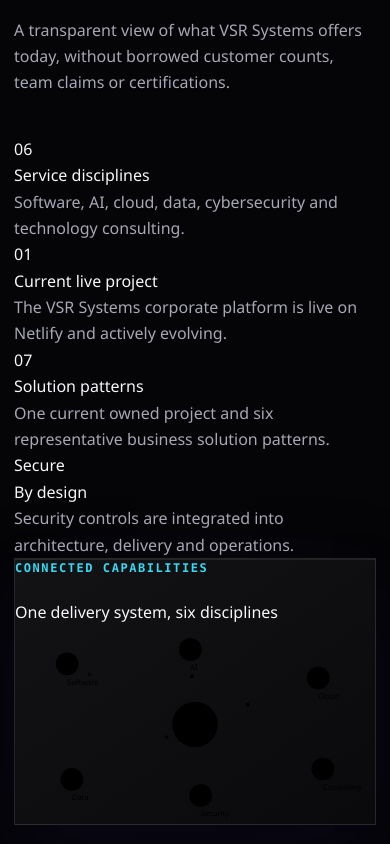
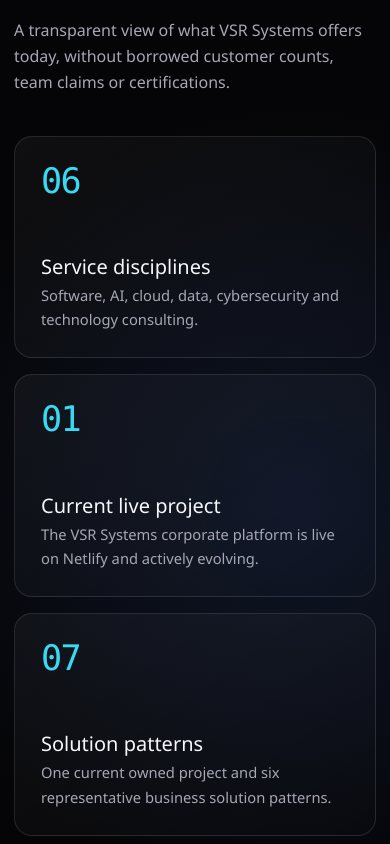
Before and after one commit to shiv10r/VSRSystems, a React (Vite) app: page / in a window 390 px wide. Shown: the part 1900-2744 px from the top of the page. Built offline with nearby package versions, Linux system fonts and the light colour scheme.

Commit message:
Style business story experience
Ultraworked with [Sisyphus](https://github.com/code-yeongyu/oh-my-openagent)

Co-authored-by: Sisyphus <clio-agent@sisyphuslabs.ai>

```diff
--- a/src/styles/globals.css
+++ b/src/styles/globals.css
@@ -2,6 +2,7 @@
 @import "./layout.css";
 @import "./components.css";
 @import "./pages.css";
+@import "./story.css";
 
 :root {
   color-scheme: dark;
--- /dev/null
+++ b/src/styles/story.css
@@ -0,0 +1,260 @@
+.milestones-story {
+  background:
+    radial-gradient(circle at 76% 38%, rgba(75, 125, 248, 0.13), transparent 34%), var(--canvas);
+}
+.milestones-story__layout {
+  display: grid;
+  grid-template-columns: minmax(0, 0.82fr) minmax(440px, 1.18fr);
+  align-items: stretch;
+  gap: 20px;
+}
+.milestone-grid {
+  display: grid;
+  grid-template-columns: 1fr 1fr;
+  gap: 16px;
+}
+.milestone-card {
+  min-height: 240px;
+  height: 100%;
+  padding: 26px;
+  border: 1px solid var(--border);
+  border-radius: 18px;
+  background: linear-gradient(145deg, rgba(255, 255, 255, 0.045), rgba(255, 255, 255, 0.012));
+}
+.milestone-card > span {
+  display: block;
+  margin-bottom: 52px;
+  color: var(--cyan);
+  font-family: var(--font-mono);
+  font-size: clamp(2.2rem, 4vw, 4rem);
+  line-height: 1;
+  letter-spacing: -0.05em;
+}
+.milestone-card h3 {
+  font-size: 1.25rem;
+}
+.milestone-card p {
+  margin-bottom: 0;
+  font-size: 0.92rem;
+}
+.service-network {
+  min-width: 0;
+  padding: 30px;
+  overflow: hidden;
+  border-radius: 24px;
+}
+.service-network__heading h3 {
+  font-size: clamp(1.6rem, 3vw, 2.6rem);
+}
+.service-network svg {
+  width: 100%;
+  min-height: 360px;
+  margin-top: 12px;
+}
+.service-network__line {
+  stroke: rgba(255, 255, 255, 0.14);
+  stroke-width: 1.5;
+}
+.service-network__packet {
+  fill: var(--cyan);
+  filter: drop-shadow(0 0 8px var(--cyan));
+}
+.service-network__node circle {
+  fill: var(--surface-strong);
+  stroke: rgba(139, 109, 246, 0.55);
+  stroke-width: 1.5;
+}
+.service-network__node text {
+  fill: var(--text-muted);
+  font-family: var(--font-mono);
+  font-size: 13px;
+  text-anchor: middle;
+}
+.service-network__core circle {
+  fill: rgba(55, 217, 243, 0.1);
+  stroke: var(--cyan);
+  stroke-width: 1.5;
+  filter: drop-shadow(0 0 24px rgba(55, 217, 243, 0.32));
+}
+.service-network__core text {
+  fill: var(--text);
+  font-family: var(--font-mono);
+  font-size: 18px;
+  font-weight: 650;
+  text-anchor: middle;
+}
+
+.stage-offerings {
+  background: var(--canvas-raised);
+}
+.stage-offerings__grid,
+.enabler-grid {
+  display: grid;
+  grid-template-columns: repeat(3, minmax(0, 1fr));
+  gap: 18px;
+}
+.stage-offering-card {
+  min-height: 510px;
+  height: 100%;
+  padding: 32px;
+  border: 1px solid var(--border);
+  border-radius: 20px;
+  background: var(--surface);
+}
+.stage-offering-card__index {
+  display: flex;
+  align-items: center;
+  justify-content: space-between;
+  margin-bottom: 72px;
+  color: var(--cyan);
+  font-family: var(--font-mono);
+  font-size: 0.72rem;
+  letter-spacing: 0.09em;
+  text-transform: uppercase;
+}
+.stage-offering-card h3 {
+  font-size: clamp(1.55rem, 2.5vw, 2.25rem);
+}
+.stage-offering-card ul {
+  display: grid;
+  gap: 12px;
+  margin: 28px 0 0;
+  padding: 0;
+  list-style: none;
+}
+.stage-offering-card li {
+  display: flex;
+  align-items: flex-start;
+  gap: 10px;
+  color: var(--text-muted);
+}
+.stage-offering-card li svg {
+  flex: 0 0 auto;
+  margin-top: 5px;
+  color: var(--cyan);
+}
+
+.engagement-section {
+  background: var(--surface);
+}
+.engagement-grid {
+  display: grid;
+  grid-template-columns: repeat(3, minmax(0, 1fr));
+  border-top: 1px solid var(--border);
+  border-left: 1px solid var(--border);
+}
+.engagement-card {
+  min-height: 230px;
+  padding: 28px;
+  border-right: 1px solid var(--border);
+  border-bottom: 1px solid var(--border);
+}
+.engagement-card > span,
+.enabler-card > span {
+  display: block;
+  margin-bottom: 52px;
+  color: var(--cyan);
+  font-family: var(--font-mono);
+  font-size: 0.72rem;
+  letter-spacing: 0.09em;
+}
+.engagement-card h3 {
+  font-size: 1.35rem;
+}
+.engagement-card p {
+  margin-bottom: 0;
+}
+
+.enablers-section {
+  background: radial-gradient(circle at 14% 38%, rgba(139, 109, 246, 0.1), transparent 30%);
+}
+.enabler-card {
+  min-height: 360px;
+  height: 100%;
+  padding: 32px;
+  border: 1px solid var(--border);
+  border-radius: 20px;
+  background: linear-gradient(145deg, rgba(255, 255, 255, 0.045), rgba(255, 255, 255, 0.012));
+}
+.enabler-card h3 {
+  font-size: 1.65rem;
+}
+.enabler-card p {
+  margin-bottom: 0;
+}
+
+.technology-landscape {
+  background: var(--canvas-raised);
+}
+.technology-landscape__grid {
+  display: grid;
+  grid-template-columns: repeat(2, minmax(0, 1fr));
+  gap: 1px;
+  border: 1px solid var(--border);
+  background: var(--border);
+}
+.technology-group {
+  min-height: 280px;
+  padding: 30px;
+  background: var(--canvas-raised);
+}
+.technology-group__heading {
+  display: grid;
+  grid-template-columns: 48px 1fr;
+  gap: 16px;
+  margin-bottom: 44px;
+}
+.technology-group__heading > span {
+  color: var(--cyan);
+  font-family: var(--font-mono);
+  font-size: 0.72rem;
+}
+.technology-group h3 {
+  font-size: 1.4rem;
+}
+.technology-group__list {
+  display: flex;
+  flex-wrap: wrap;
+  gap: 8px;
+}
+.technology-group__list span {
+  padding: 8px 11px;
+  border: 1px solid var(--border);
+  border-radius: 8px;
+  color: var(--text-muted);
+  font-family: var(--font-mono);
+  font-size: 0.72rem;
+}
+
+@media (max-width: 1000px) {
+  .milestones-story__layout {
+    grid-template-columns: 1fr;
+  }
+  .stage-offerings__grid,
+  .enabler-grid {
+    grid-template-columns: 1fr;
+  }
+  .stage-offering-card {
+    min-height: auto;
+  }
+}
+
+@media (max-width: 680px) {
+  .milestone-grid,
+  .engagement-grid,
+  .technology-landscape__grid {
+    grid-template-columns: 1fr;
+  }
+  .service-network {
+    padding: 20px 12px;
+  }
+  .service-network svg {
+    min-height: 300px;
+  }
+  .milestone-card,
+  .engagement-card,
+  .enabler-card,
+  .technology-group {
+    min-height: auto;
+  }
+}
```
